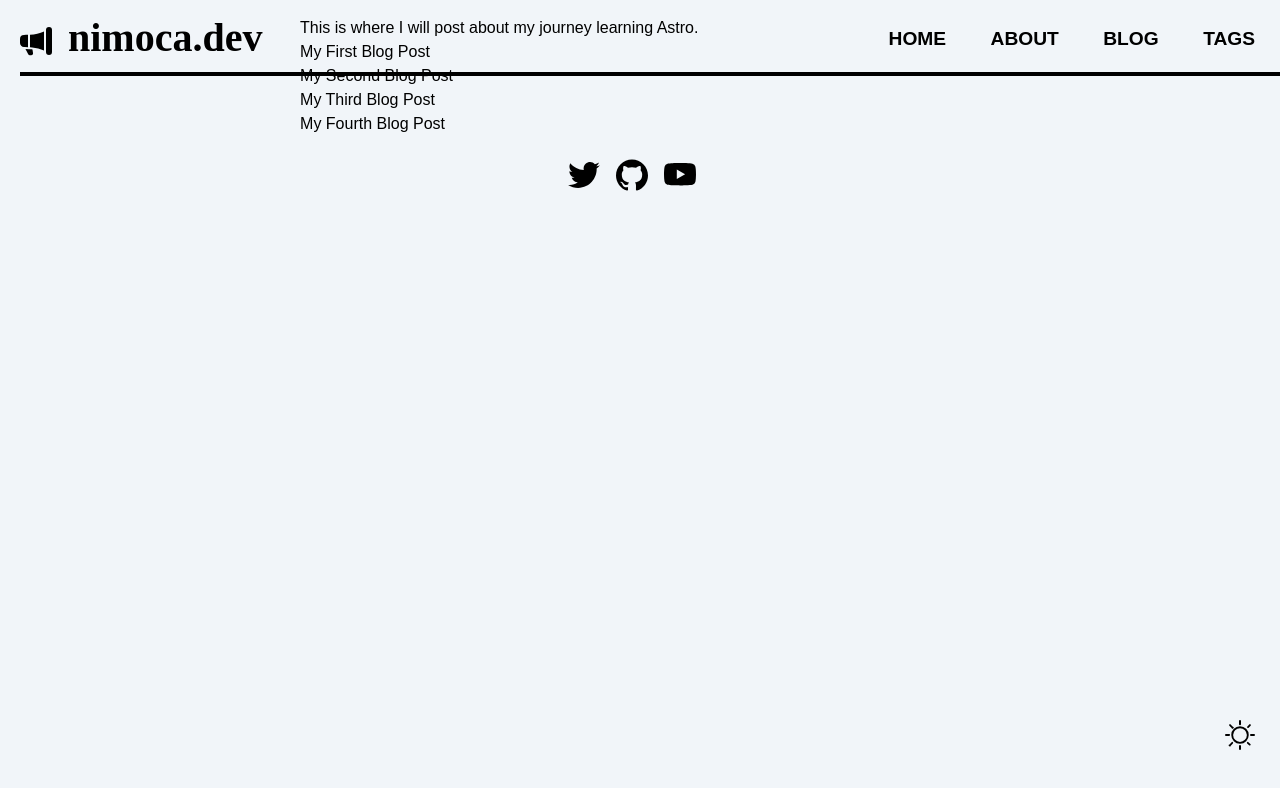
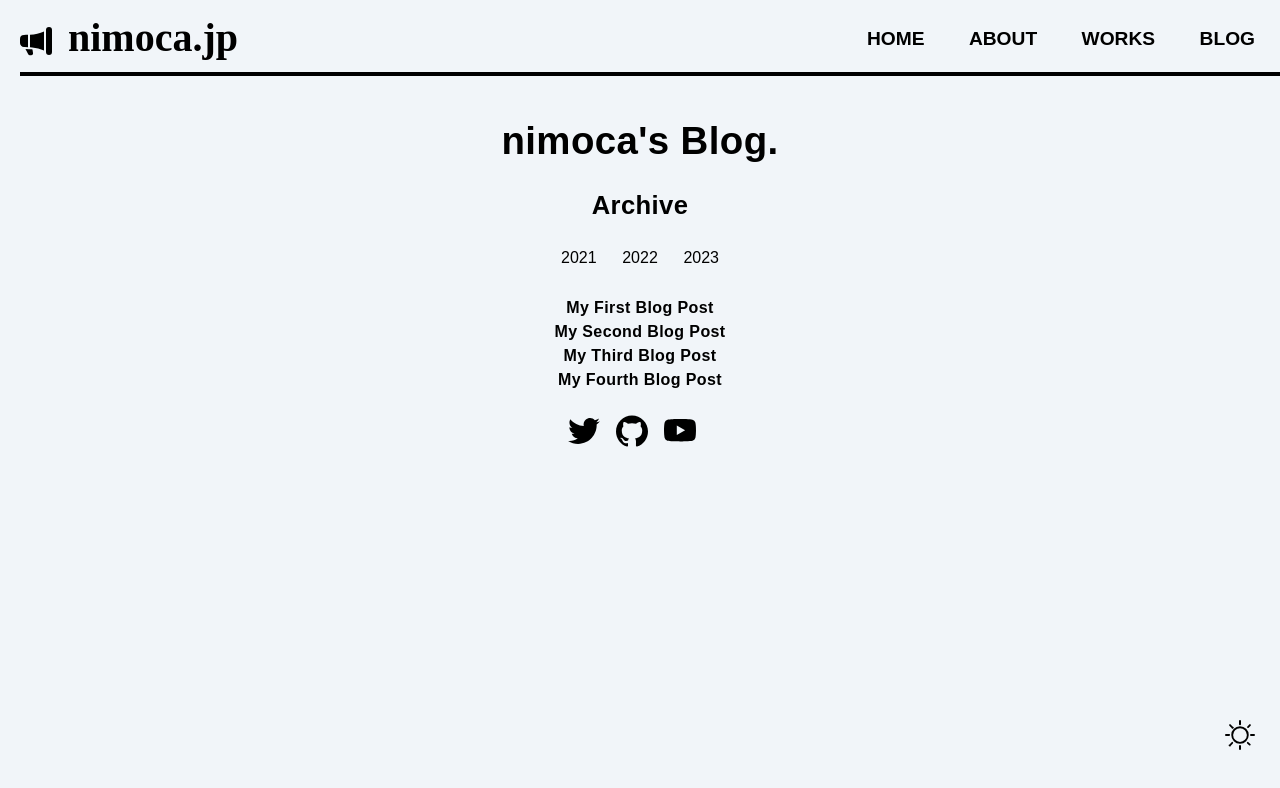
Before and after one commit to Nah0012/astro-steps, an Astro site: page /blog in a window 1280 px wide. Built offline with nearby package versions, Linux system fonts and the light colour scheme; Astro itself is replaced by a stand-in of ours; a web font is replaced by a local one.

Commit message:
Training6

```diff
--- a/src/components/Navigation.astro
+++ b/src/components/Navigation.astro
@@ -17,12 +17,12 @@
 				></path>
 			</svg>
 		</h1>
-		<p class="namelogo">nimoca.dev</p>
+		<p class="namelogo">nimoca.jp</p>
 		<div class="nav-links">
 			<a href="/">Home</a>
 			<a href="/about">About</a>
+			<a href="/works/">Works</a>
 			<a href="/blog">Blog</a>
-			<a href="/tags/">Tags</a>
 		</div>
 	</div>
 </header>
--- a/src/layouts/MarkdownPostLayout.astro
+++ b/src/layouts/MarkdownPostLayout.astro
@@ -4,12 +4,17 @@ const { frontmatter } = Astro.props;
 ---
 
 <BaseLayout pageTitle={frontmatter.title}>
+	<div class="main">
 		<p><em>{frontmatter.description}</em></p>
 		<p>{frontmatter.pubDate.slice(0, 10)}</p>
 
 		<p>Written by: {frontmatter.author}</p>
 
-	<img src={frontmatter.image.url} width="300" alt={frontmatter.image.alt} />
+		<img
+			src={frontmatter.image.url}
+			width="300"
+			alt={frontmatter.image.alt}
+		/>
 
 		<div class="tags">
 			{
@@ -20,10 +25,14 @@ const { frontmatter } = Astro.props;
 				))
 			}
 		</div>
-
+	</div>
 	<slot />
 </BaseLayout>
 <style>
+	@font-face {
+		font-family: "DotGothic16";
+		src: url("/fonts/DotGothic16-Regular.ttf");
+	}
 	a {
 		color: #00539f;
 	}
@@ -42,4 +51,12 @@ const { frontmatter } = Astro.props;
 		font-size: 1.15em;
 		background-color: #f8fcfd;
 	}
+	.main {
+		display: flex;
+		flex-direction: column;
+		gap: 1.6rem;
+		text-align: center;
+		font-family: "DotGothic16", sans-serif;
+		margin-top: 15%;
+	}
 </style>
--- a/src/pages/blog.astro
+++ b/src/pages/blog.astro
@@ -2,16 +2,74 @@
 import BaseLayout from "../layouts/BaseLayout.astro";
 import BlogPost from "../components/BlogPost.astro";
 const allPosts = await Astro.glob("../pages/posts/*.md");
-const pageTitle = "My Astro Learning Blog";
+const tags = [...new Set(allPosts.map((post) => post.frontmatter.tags).flat())];
+const years = [
+	...new Set(allPosts.map((post) => post.frontmatter.years).flat()),
+];
+const pageTitle = "nimoca's Blog";
 ---
 
 <BaseLayout pageTitle={pageTitle}>
-	<p>This is where I will post about my journey learning Astro.</p>
-	<ul>
+	<div class="main">
+		<p class="Keytext">nimoca's Blog.</p>
+
+		<p class="archive">Archive</p>
+		<div class="years">
+			{
+				years.map((year) => (
+					<p class="year">
+						<a href={`/years/${year}`}>{year}</a>
+					</p>
+				))
+			}
+		</div>
+		<ul class="posts">
 			{
 				allPosts.map((post) => (
 					<BlogPost url={post.url} title={post.frontmatter.title} />
 				))
 			}
 		</ul>
+	</div>
 </BaseLayout>
+
+<style>
+	@font-face {
+		font-family: "DotGothic16";
+		src: url("/fonts/DotGothic16-Regular.ttf");
+	}
+	.main {
+		display: flex;
+		flex-direction: column;
+		gap: 1.6rem;
+		text-align: center;
+		font-family: "DotGothic16", sans-serif;
+	}
+	.Keytext {
+		font-size: 2.4rem;
+		font-weight: 700;
+		line-height: 1.2;
+		letter-spacing: 0.4px;
+		margin-top: 15%;
+		text-align: center;
+	}
+	.archive {
+		font-size: 1.6rem;
+		font-weight: 700;
+		line-height: 1.2;
+		letter-spacing: 0.4px;
+		text-align: center;
+	}
+	.years {
+		display: flex;
+		justify-content: center;
+		gap: 1.6rem;
+	}
+	.posts {
+		font-size: 1rem;
+		font-weight: 700;
+		line-height: 1.5;
+		letter-spacing: 0.4px;
+		text-align: center;
+	}
+</style>
--- a/src/pages/posts/post-1.md
+++ b/src/pages/posts/post-1.md
@@ -8,6 +8,7 @@ image:
     url: "https://docs.astro.build/assets/full-logo-light.png"
     alt: "The full Astro logo."
 tags: ["astro", "blogging", "learning in public"]
+years: ["2021"]
 ---
 
 # My First Blog Post
--- a/src/pages/posts/post-2.md
+++ b/src/pages/posts/post-2.md
@@ -8,6 +8,7 @@ image:
     alt: "Thumbnail of Astro arcs,"
 pubDate: 2022-07-08
 tags: ["astro", "blogging", "learning in public", "successes"]
+years: ["2022"]
 ---
 
 After a successful first week learning Astro, I decided to try some more. I wrote and imported a small component from memory!
--- a/src/pages/posts/post-3.md
+++ b/src/pages/posts/post-3.md
@@ -8,6 +8,7 @@ image:
     alt: "Thumbnail of Astro rays."
 pubDate: 2022-07-15
 tags: ["astro", "learning in public", "setbacks", "community"]
+years: ["2023"]
 ---
 
 It wasn't always smooth sailing, but I'm enjoying building with Astro. And, the [Discord community](https://astro.build/chat) is really friendly and helpful!
--- a/src/pages/posts/post-4.md
+++ b/src/pages/posts/post-4.md
@@ -8,6 +8,7 @@ image:
     alt: "The word “astro” against an illustration of planets and stars."
 pubDate: 2022-08-08
 tags: ["astro", "successes"]
+years: ["2022"]
 ---
 
 This post should show up with my other blog posts, because `Astro.glob()` is returning a list of all my posts in order to create my list.
--- a/src/pages/tags/[tag].astro
+++ b/src/pages/tags/[tag].astro
@@ -25,6 +25,7 @@ const { posts } = Astro.props;
 ---
 
 <BaseLayout pageTitle={tag}>
+	<div class="main">
 		<p>Posts tagged with {tag}</p>
 		<ul>
 			{
@@ -33,4 +34,16 @@ const { posts } = Astro.props;
 				))
 			}
 		</ul>
+	</div>
 </BaseLayout>
+
+<style>
+	.main {
+		display: flex;
+		flex-direction: column;
+		gap: 1.6rem;
+		text-align: center;
+		font-family: "DotGothic16", sans-serif;
+		margin-top: 15%;
+	}
+</style>
--- a/src/pages/tags/index.astro
+++ b/src/pages/tags/index.astro
@@ -6,6 +6,7 @@ const pageTitle = "Tag Index";
 ---
 
 <BaseLayout pageTitle={pageTitle}>
+	<div class="main">
 		<div class="tags">
 			{
 				tags.map((tag) => (
@@ -14,6 +15,7 @@ const pageTitle = "Tag Index";
 					</p>
 				))
 			}
+		</div>
 	</div>
 </BaseLayout>
 <style>
@@ -35,4 +37,12 @@ const pageTitle = "Tag Index";
 		font-size: 1.15em;
 		background-color: #f8fcfd;
 	}
+	.main {
+		display: flex;
+		flex-direction: column;
+		gap: 1.6rem;
+		text-align: center;
+		font-family: "DotGothic16", sans-serif;
+		margin-top: 15%;
+	}
 </style>
--- /dev/null
+++ b/src/pages/works.astro
@@ -0,0 +1,32 @@
+---
+import BaseLayout from "../layouts/BaseLayout.astro";
+
+const pageTitle = "Works";
+---
+
+<BaseLayout pageTitle={pageTitle}>
+	<div class="main">
+		<p class="Keytext">工事中ダヨ</p>
+	</div>
+</BaseLayout>
+
+<style>
+	@font-face {
+		font-family: "DotGothic16";
+		src: url("/fonts/DotGothic16-Regular.ttf");
+	}
+	.main {
+		display: flex;
+		flex-direction: column;
+		gap: 1.6rem;
+		text-align: center;
+		font-family: "DotGothic16", sans-serif;
+	}
+	.Keytext {
+		font-size: 2.4rem;
+		font-weight: 700;
+		line-height: 1.2;
+		letter-spacing: 0.4px;
+		margin-top: 15%;
+	}
+</style>
```
Lines whose indentation alone changed are shown as unchanged.
